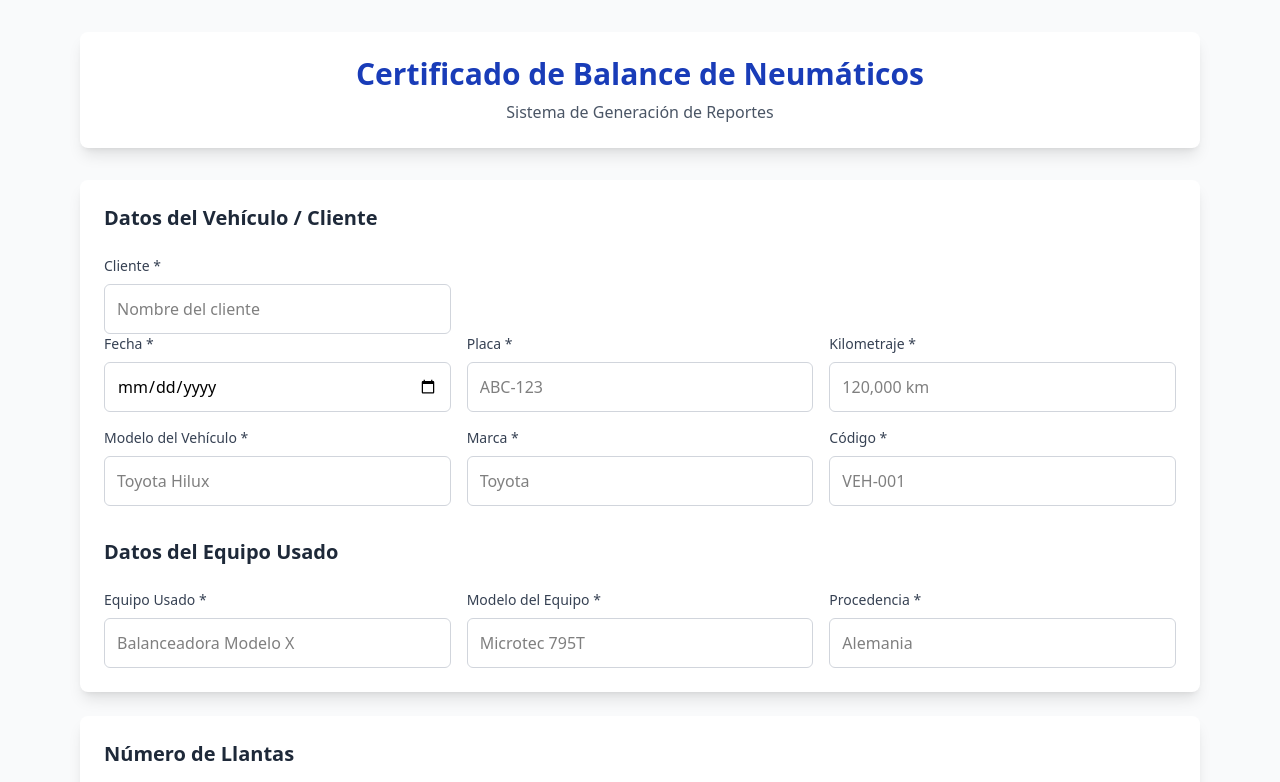
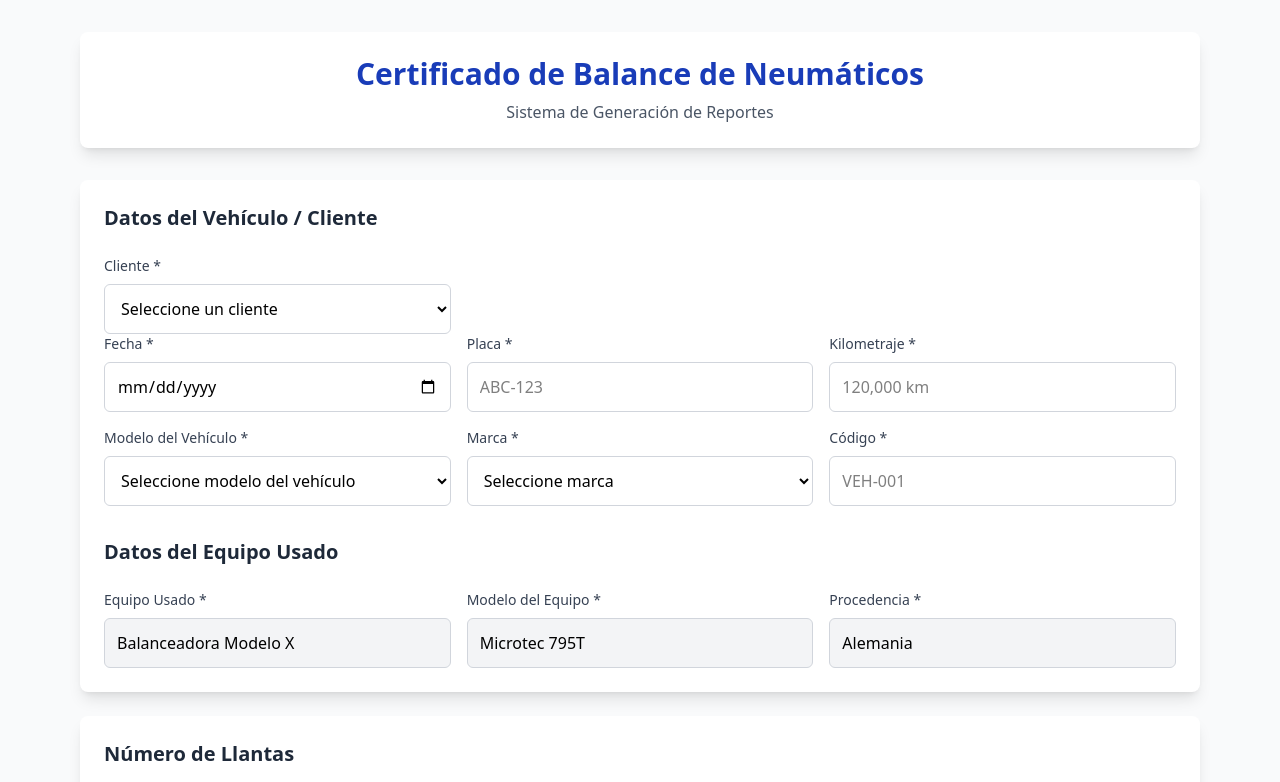
Before and after one commit to HenryCodeT/report-balance-certificate-tool, a Next.js app: page / in a window 1280 px wide. Shown: the top 782 px of the page. Built offline with nearby package versions, Linux system fonts and the light colour scheme.

Commit message:
version 5

```diff
--- a/src/app/page.tsx
+++ b/src/app/page.tsx
@@ -24,12 +24,12 @@ const Home: React.FC = () => {
     cliente: "",
     placa: "",
     kilometraje: "",
-    equipoUsado: "",
+    equipoUsado: "Beissbarth",
     modeloVehiculo: "",
-    procedencia: "",
+    procedencia: "Alemania",
     marca: "",
     codigo: "",
-    modeloEquipo: "",
+    modeloEquipo: "Microtec 795T",
     numeroLlantas: "2",
   });
 
@@ -51,9 +51,10 @@ const Home: React.FC = () => {
   } = useTireData();
   const { handlePhotoUpload } = usePhotoUpload();
   const { isFormValid } = useFormValidation(formData);
+  console.log("Form Valid:", isFormValid);
 
   // Manejadores de eventos principales
-  const handleInputChange = (e: ChangeEvent<HTMLInputElement>) => {
+  const handleInputChange = (e: React.ChangeEvent<HTMLInputElement | HTMLSelectElement>) => {
     const { name, value } = e.target;
     setFormData((prev) => ({
       ...prev,
--- a/src/components/VehicleForm.tsx
+++ b/src/components/VehicleForm.tsx
@@ -3,20 +3,42 @@ import { FormData } from '@/models/interface';
 
 interface VehicleFormProps {
     formData: FormData;
-    onInputChange: (e: ChangeEvent<HTMLInputElement>) => void;
+    onInputChange: (e: ChangeEvent<HTMLInputElement | HTMLSelectElement>) => void;
 }
 
 const VehicleForm: React.FC<VehicleFormProps> = ({ formData, onInputChange }) => {
     const fields = [
         { name: 'fecha', label: 'Fecha', type: 'date', placeholder: '', required: true },
-        { name: 'cliente', label: 'Cliente', type: 'text', placeholder: 'Nombre del cliente', required: true },
+        {
+            name: 'cliente', label: 'Cliente', type: 'select', placeholder: '', required: true, options: [
+                { value: 'TRANSPORTES Y SERVICIOS HUACRI SAC', label: 'TRANSPORTES Y SERVICIOS HUACRI SAC' },
+                { value: 'TRAIN AMISTAD SAC', label: 'TRAIN AMISTAD SAC' },
+                { value: 'TURISMO CIVA SAC', label: 'TURISMO CIVA SAC' },
+            ]
+        },
         { name: 'placa', label: 'Placa', type: 'text', placeholder: 'ABC-123', required: true },
         { name: 'kilometraje', label: 'Kilometraje', type: 'number', placeholder: '120,000 km', required: true },
         { name: 'equipoUsado', label: 'Equipo Usado', type: 'text', placeholder: 'Balanceadora Modelo X', required: true },
         { name: 'modeloEquipo', label: 'Modelo del Equipo', type: 'text', placeholder: 'Microtec 795T', required: true },
-        { name: 'modeloVehiculo', label: 'Modelo del Vehículo', type: 'text', placeholder: 'Toyota Hilux', required: true },
+        {
+            name: 'modeloVehiculo', label: 'Modelo del Vehículo', type: 'select', placeholder: '', required: true, options: [
+                { value: 'HILUX 1GD', label: 'HILUX 1GD' },
+                { value: 'FORTUNER 1GD', label: 'FORTUNER 1GD' },
+                { value: 'RANGER', label: 'RANGER' },
+                { value: 'K410CB', label: 'K410CB' },
+                { value: 'O500RS 1945', label: 'O500RS 1945' },
+                { value: 'O-500 RS 4579 T/M', label: 'O-500 RS 4579 T/M' },
+            ]
+        },
         { name: 'procedencia', label: 'Procedencia', type: 'text', placeholder: 'Alemania', required: true },
-        { name: 'marca', label: 'Marca', type: 'text', placeholder: 'Toyota', required: true },
+        {
+            name: 'marca', label: 'Marca', type: 'select', placeholder: '', required: true, options: [
+                { value: 'TOYOTA', label: 'TOYOTA' },
+                { value: 'FORD', label: 'FORD' },
+                { value: 'SCANIA', label: 'SCANIA' },
+                { value: 'MERCEDES BENZ', label: 'MERCEDES BENZ' },
+            ]
+        },
         { name: 'codigo', label: 'Código', type: 'text', placeholder: 'VEH-001', required: true },
     ];
 
@@ -33,15 +55,20 @@ const VehicleForm: React.FC<VehicleFormProps> = ({ formData, onInputChange }) =>
                             <label className="block text-sm font-medium text-gray-700 mb-2">
                                 {field.label} {field.required && '*'}
                             </label>
-                            <input
-                                type={field.type}
+                            <select
                                 name={field.name}
                                 value={formData[field.name as keyof FormData]}
                                 onChange={onInputChange}
                                 className="w-full p-3 border border-gray-300 rounded-md focus:ring-2 focus:ring-blue-500 focus:border-transparent"
-                                placeholder={field.placeholder}
                                 required={field.required}
-                            />
+                            >
+                                <option value="" disabled>Seleccione un cliente</option>
+                                {field.options?.map(option => (
+                                    <option key={option.value} value={option.value}>
+                                        {option.label}
+                                    </option>
+                                ))}
+                            </select>
                         </div>
                     ))}
             </div>
@@ -53,6 +80,22 @@ const VehicleForm: React.FC<VehicleFormProps> = ({ formData, onInputChange }) =>
                             <label className="block text-sm font-medium text-gray-700 mb-2">
                                 {field.label} {field.required && '*'}
                             </label>
+                            {field.type === 'select' ? (
+                                <select
+                                    name={field.name}
+                                    value={formData[field.name as keyof FormData]}
+                                    onChange={onInputChange}
+                                    className="w-full p-3 border border-gray-300 rounded-md focus:ring-2 focus:ring-blue-500 focus:border-transparent"
+                                    required={field.required}
+                                >
+                                    <option value="" disabled>Seleccione {field.label.toLowerCase()}</option>
+                                    {field.options?.map(option => (
+                                        <option key={option.value} value={option.value}>
+                                            {option.label}
+                                        </option>
+                                    ))}
+                                </select>
+                            ) : (
                                 <input
                                     type={field.type}
                                     name={field.name}
@@ -62,6 +105,7 @@ const VehicleForm: React.FC<VehicleFormProps> = ({ formData, onInputChange }) =>
                                     placeholder={field.placeholder}
                                     required={field.required}
                                 />
+                            )}
                         </div>
                     ))}
             </div>
@@ -79,10 +123,9 @@ const VehicleForm: React.FC<VehicleFormProps> = ({ formData, onInputChange }) =>
                             <input
                                 type={field.type}
                                 name={field.name}
-                                value={formData[field.name as keyof FormData]}
-                                onChange={onInputChange}
-                                className="w-full p-3 border border-gray-300 rounded-md focus:ring-2 focus:ring-blue-500 focus:border-transparent"
-                                placeholder={field.placeholder}
+                                defaultValue={field.placeholder}
+                                readOnly
+                                className="w-full p-3 border border-gray-300 rounded-md bg-gray-100 cursor-not-allowed"
                                 required={field.required}
                             />
                         </div>
--- a/src/hooks/useFormValidation.ts
+++ b/src/hooks/useFormValidation.ts
@@ -17,14 +17,9 @@ export const useFormValidation = (formData: FormData) => {
   ];
 
   // Validación de campos del formulario principal
-  const isMainFormValid = useMemo(() => {
+  const isFormValid = useMemo(() => {
     return requiredFields.every((field) => formData[field].trim() !== "");
   }, [formData]);
-
-  // Validación general completa
-  const isFormValid = useMemo(() => {
-    return isMainFormValid;
-  }, [isMainFormValid]);
 
   const getMissingFields = useMemo(() => {
     return requiredFields.filter((field) => formData[field].trim() === "");
@@ -43,15 +38,14 @@ export const useFormValidation = (formData: FormData) => {
 
     return {
       isValid: isFormValid,
-      mainFormValid: isMainFormValid,
       missingMainFields,
       totalErrors: missingMainFields.length
     };
-  }, [isFormValid, isMainFormValid, getMissingFields]);
+  }, [isFormValid, getMissingFields]);
+  console.log("Validation Summary:", getValidationSummary);
 
   return {
     isFormValid,
-    isMainFormValid,
     getMissingFields,
     getFieldValidation,
     getValidationSummary,
```
Lines whose indentation alone changed are shown as unchanged.
